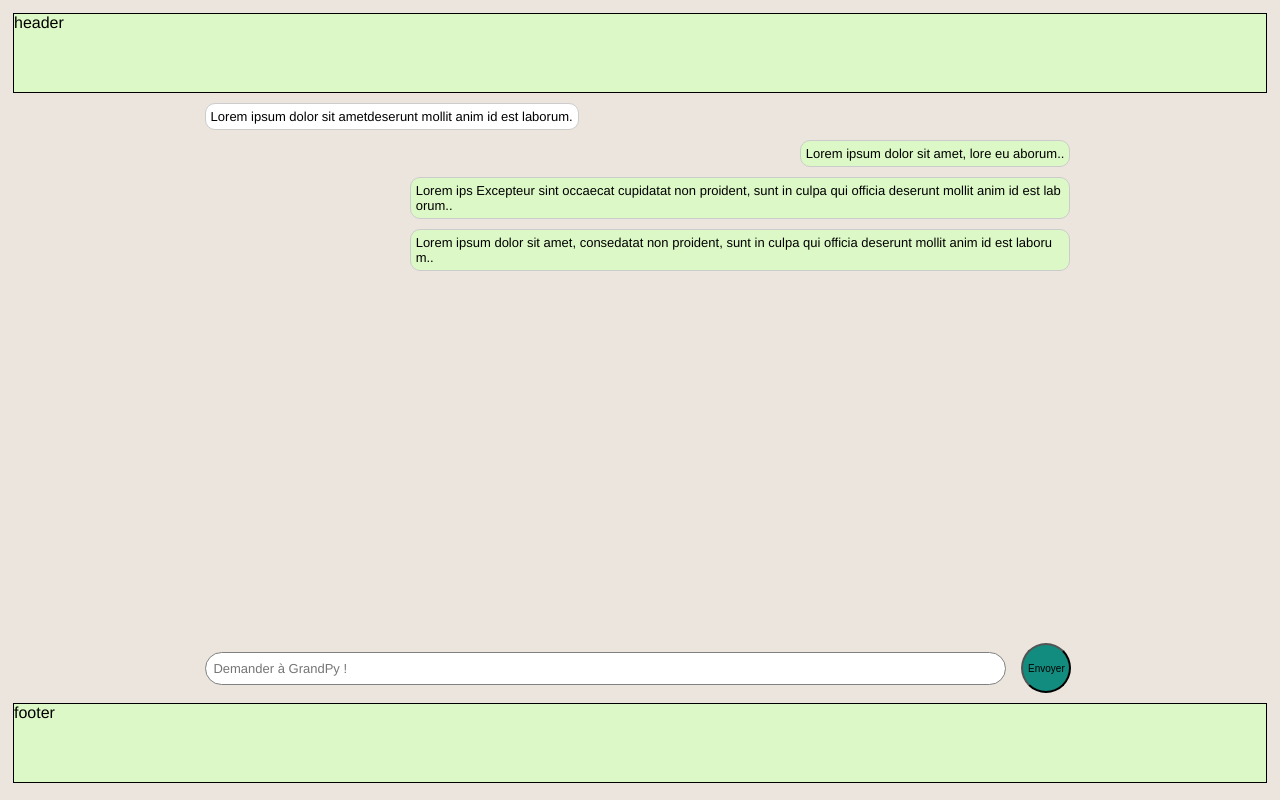
After one commit to MassDo/Projet-7-GrandPy, a Flask app: page /home in a window 1280 px wide. The commit adds this page. Run offline with Flask 2, Linux system fonts and the light colour scheme; some libraries are stand-ins or nearby versions.

Commit message:
dev front

```diff
--- a/app/main.py
+++ b/app/main.py
@@ -6,8 +6,8 @@ from toolbox.chatbot import Chatbot
 app = Flask(__name__)
 app.config['SECRET_KEY'] = 'ma_cle_secrette' # a refacturer
 
-@app.route('/form', methods=['GET', 'POST'])
-def form():
+@app.route('/home', methods=['GET', 'POST'])
+def home():
     """
         controler
     """
@@ -27,7 +27,7 @@ def form():
 
     else:
         return render_template(
-        '/form.html',
+        '/pages/home.html',
         lat=40,
         lng=42
         )
--- a/app/static/ajaxPost.js
+++ b/app/static/ajaxPost.js
@@ -1,12 +1,38 @@
+var httpRequest;
+var responseZone = document.querySelector(".response");
 
-
-var httpRequest;
+// ACTION WHEN SUBMIT
 document.getElementById("ajaxButton").onclick = function() {
-    var userInput = document.getElementById("ajaxTextbox").value;
-    makeRequest('/form', userInput);
+    var textarea = document.getElementById("ajaxTextbox")
+    var userInput = textarea.value;
+    var text = userInput;
+    // user new bubble chat
+    bubble(userInput, responseZone, textarea);
+    // ajax request
+    makeRequest('/home', text, responseZone);
 };
 
-function makeRequest(url, userInput) {
+// ADD USER CHAT BUBBLE
+function bubble(userInput, responseZone, textarea) {
+    // NEW USER CHAT BUBBLE (if userInput not empty)
+    if (userInput != "") {
+        var zone = document.createElement("div");
+        zone.classList.add("zone");
+        responseZone.insertAdjacentElement("beforeend", zone);
+        var bubble = document.createElement("div");
+        bubble.className = "bubble user";
+        bubble.innerHTML = userInput;
+        zone.appendChild(bubble);
+    }
+    // SCROLL DOWN
+    responseZone.scrollTop = responseZone.scrollHeight;
+    // CLEAR TEXTAREA
+    textarea.value = "";
+    // restart userInput height
+    textarea.style.height = "15px";
+}
+// AJAX REQUEST
+function makeRequest(url, text) {
     httpRequest = new XMLHttpRequest();
     if (!httpRequest) {
         alert('Abandon :( Impossible de créer une instance de XMLHTTP');
@@ -15,27 +41,30 @@ function makeRequest(url, userInput) {
     httpRequest.onreadystatechange = callBack; // callback function
     httpRequest.open('POST', url);
     httpRequest.setRequestHeader('Content-Type', 'application/x-www-form-urlencoded');
-    httpRequest.send('userInput=' + encodeURIComponent(userInput));
+    httpRequest.send('userInput=' + encodeURIComponent(text));
 }
-// response callback function
+// AJAX CALLBACK
 function callBack() {
     if (httpRequest.readyState === XMLHttpRequest.DONE) { // if request is done
         if (httpRequest.status === 200) { // if the ressource is find
             var response = JSON.parse(httpRequest.responseText) // transform a json into a JS object
+/*            newMap(responseZone);*/
             // remplir les cases ICI
-        document.getElementById("address").innerHTML = response.address
+            /*document.getElementById("address").innerHTML = response.address
             document.getElementById("title").innerHTML = response.title
             document.getElementById("link").innerHTML = response.link
             document.getElementById("linkHref").href = response.link
-        document.getElementById("intro").innerHTML = response.intro
+            document.getElementById("intro").innerHTML = response.intro*/
             initMap = function initMap(latitude, longitude) {
                 // The location of address
                 var position_marqueur = {
                     lat:latitude , lng:longitude
                 };
                 // The map, centered at address
+                let mapClassNodeList = document.querySelectorAll(".map")
+                let lastMap = mapClassNodeList[mapClassNodeList.length - 1];
                 var map = new google.maps.Map(
-                document.getElementById('map'), {
+                    lastMap, {
                         zoom: 10,
                         center: position_marqueur
                     }
@@ -46,8 +75,10 @@ function callBack() {
                     map: map
                 });
             };
-        document.getElementById("map").innerHTML = ""
+
+            /*document.getElementById("map").innerHTML = ""*/
             if (response.lat !== 0 && response.lng !== 0 ){
+                newMap(responseZone);
                 initMap(response.lat, response.lng)
             }
         }
@@ -55,4 +86,22 @@ function callBack() {
           alert('Il y a eu un problème avec la requête.');
         }
     }
+    // SCROLL DOWN
+    var responseZone = document.querySelector(".response");
+    responseZone.scrollTop = responseZone.scrollHeight;
 }
+// NEW MAP
+function newMap() {
+    var zone = document.createElement("div");
+    zone.classList.add("zone");
+    responseZone.insertAdjacentElement("beforeend", zone);
+    var bubble = document.createElement("div");
+    bubble.className = "bubble bot map";
+    zone.appendChild(bubble);
+}
+// Adapt text area window size to his content
+function textAreaAdjust(o) {
+    o.style.height = "0px";
+    console.log(o.style.height);
+    o.style.height = (o.scrollHeight)+"px";
+}
--- /dev/null
+++ b/app/static/home.css
@@ -0,0 +1,117 @@
+body {
+    font-family: Helvetica Neue,Helvetica,Arial,sans-serif;
+    display: grid;
+    grid-template-columns: 1.5fr 7fr 1.5fr;
+    grid-template-rows: 10vh 75vh 10vh;
+    grid-gap: 5px;
+    background-color: #ECE5DD;
+    padding: 5px;
+}
+header {
+    background-color: #DCF8C6;
+    border: solid 1px black;
+    grid-column: 1 / -1;
+}
+main {
+    font-family: Helvetica Neue,Helvetica,Arial,sans-serif;
+    font-size: 13px;
+    grid-column: 2;
+    grid-row: 2;
+    display: grid;
+    grid-template-columns: 9fr 1fr;
+    grid-template-rows: 9fr 1fr;
+    grid-gap: 5px;
+}
+
+/* zone of the chat bubble*/
+.response {
+    grid-column: span 2;
+    background-color: #ECE5DD;
+    max-height: 1fr;
+    overflow: auto;
+}
+.zone {
+    overflow: auto;
+    width: 100%;
+    height: auto;
+}
+.bubble {
+    border:solid 1px #ccc;
+    border-radius: 10px;
+    padding: 5px;
+    margin-top: 5px;
+    margin-bottom: 5px;
+    word-break: break-all;
+    word-wrap: break-word;
+}
+.bot {
+    background-color: white;
+    float: left;
+    max-width: 74.5%;
+}
+.map {
+    height: 240px;
+    width: 75%;
+}
+.user {
+    background-color: #DCF8C6;
+    float: right;
+    margin-right: 5px;
+    max-width: 74.5%;
+}
+
+/*zone of the user input*/
+.input {
+    display: flex;
+    justify-content: space-between;
+    grid-column: span 2;
+    grid-row: 2;
+}
+textarea {
+    font-family: Helvetica Neue,Helvetica,Arial,sans-serif;
+    font-size: 13px;
+    display: block;
+    width: 90%;
+/*    margin: 0.5%;*/
+    resize: none;
+    border: solid 1px grey;
+    border-radius: 30px;
+    padding: 0.6em;
+    outline: none;
+    height: 15px;
+    align-self: center;
+    overflow: hidden;
+}
+input {
+    background-color: #128C7E;
+    font-size: 10px;
+    border-radius: 30px;
+    display: block;
+    width: 50px;
+    height: 50px;
+    margin: 0.5%;
+    padding: 0.2em 0.5em;
+    outline: none;
+    align-self: center;
+}
+footer {
+    background-color: #DCF8C6;
+    border: solid 1px black;
+    grid-column: 1/-1;
+}
+
+/* MEDIA */
+@media (max-width: 640px) {
+    main {
+        grid-column: 1 / -1;
+        grid-row: 2;
+        display: grid;
+        grid-template-columns: 9fr 1fr;
+        grid-template-rows: 9fr 1fr;
+        grid-gap: 5px;
+        max-height: ;
+    }
+    .aside-left, .aside-right {
+        display: none;
+    }
+}
--- a/app/templates/form.html
+++ b/app/templates/form.html
@@ -17,7 +17,7 @@
     <input type="submit" id="ajaxButton" style="cursor: pointer;" value="Envoyer">
     <p id="address"></p>
     <p id="title"></p>
-        <a  id="linkHref" href="" target="_blank"><p id="link"></p></a>
+    <a id="linkHref" href="" target="_blank"><p id="link"></p></a>
     <p id="intro"></p>
     <p id="lat"></p>
     <p id="lng"></p>
--- a/app/templates/layouts/base.html
+++ b/app/templates/layouts/base.html
@@ -1,16 +1,12 @@
 <!DOCTYPE html>
-
 <html>
-
     <meta charset="utf-8">
     <head>
-        <link rel="stylesheet" type="text/css" href="{{ url_for('static', filename='test_home.css') }}">
+        <link rel="stylesheet" type="text/css" href="{{ url_for('static', filename='home.css') }}">
     </head>
-    {%include "layouts/partials/header.html"%}
-
-        <body>
-            {% block body %} {% endblock body %}
-        </body>
-    <!-- {%include "layouts/partials/footer.html"%} -->
-
+    <body>
+        {%include "layouts/partials/header.html"%}
+        {% block body %} {% endblock body %}
+        {%include "layouts/partials/footer.html"%}
+    </body>
 </html>
--- a/app/templates/layouts/partials/footer.html
+++ b/app/templates/layouts/partials/footer.html
@@ -1,5 +1,3 @@
-<footer>
-    <div id="facebook">FB</div>
-    <div id="oc">OC</div>
-    <div id="linkedin">LK</div>
+<footer class="footer">
+    footer
 </footer>
--- a/app/templates/layouts/partials/header.html
+++ b/app/templates/layouts/partials/header.html
@@ -1,4 +1,3 @@
-<header>
-    <div id="header_home">Home</div>
-    <div id="header_presentation">Qui juis-je?</div>
+<header class="header">
+    header
 </header>
--- /dev/null
+++ b/app/templates/pages/home.html
@@ -0,0 +1,38 @@
+{% extends 'layouts/base.html' %}
+
+{% block body %}
+
+<aside class="aside-left" ></aside>
+
+<main class="main">
+    <div class="response">
+        <div class="zone">
+            <div class="bubble bot">Lorem ipsum dolor sit ametdeserunt mollit anim id est laborum.</div>
+        </div>
+         <div class="zone">
+            <div class="bubble user">Lorem ipsum dolor sit amet, lore eu aborum..</div>
+        </div>
+        <div class="zone">
+            <div class="bubble user">Lorem ips Excepteur sint occaecat cupidatat non
+            proident, sunt in culpa qui officia deserunt mollit anim id est laborum..</div>
+        </div>
+
+        <div class="zone">
+            <div class="bubble user">Lorem ipsum dolor sit amet, consedatat non
+            proident, sunt in culpa qui officia deserunt mollit anim id est laborum..</div>
+        </div>
+
+    </div>
+    <div class="input">
+        <textarea id="ajaxTextbox" onkeyup="textAreaAdjust(this)" placeholder="Demander à GrandPy !"></textarea>
+        <input id="ajaxButton" type="submit" value="Envoyer" style="cursor: pointer;">
+    </div>
+</main>
+
+<aside class="aside-right"></aside>
+
+<script type="text/javascript" src="{{url_for('static', filename='ajaxPost.js')}}"></script>
+<script async defer
+    src="https://maps.googleapis.com/maps/api/js?key=AIzaSyBEIv6g--KN1RoNNBDrkLM9UQnGQrkf3_Y&callback=initMap">
+</script>
+{% endblock %}
```
Lines whose indentation alone changed are shown as unchanged.
